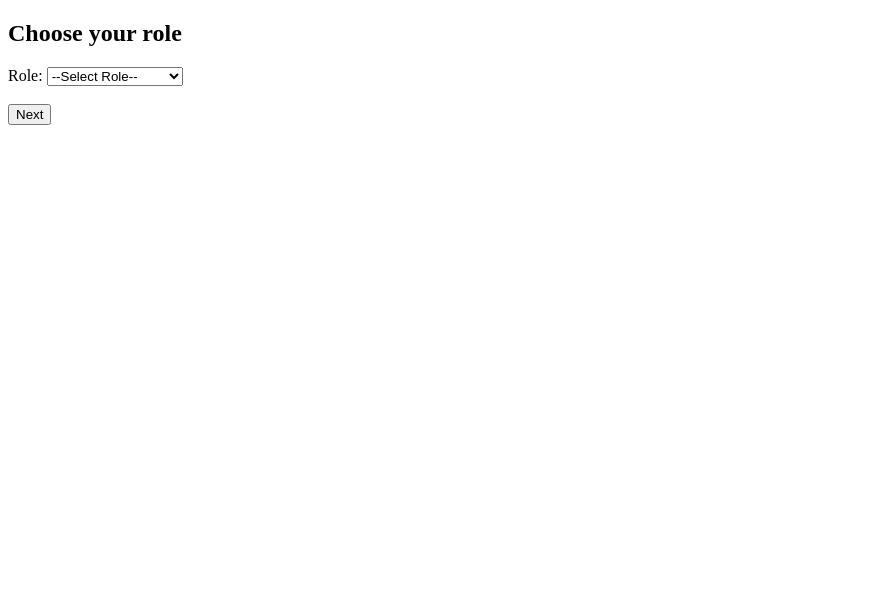
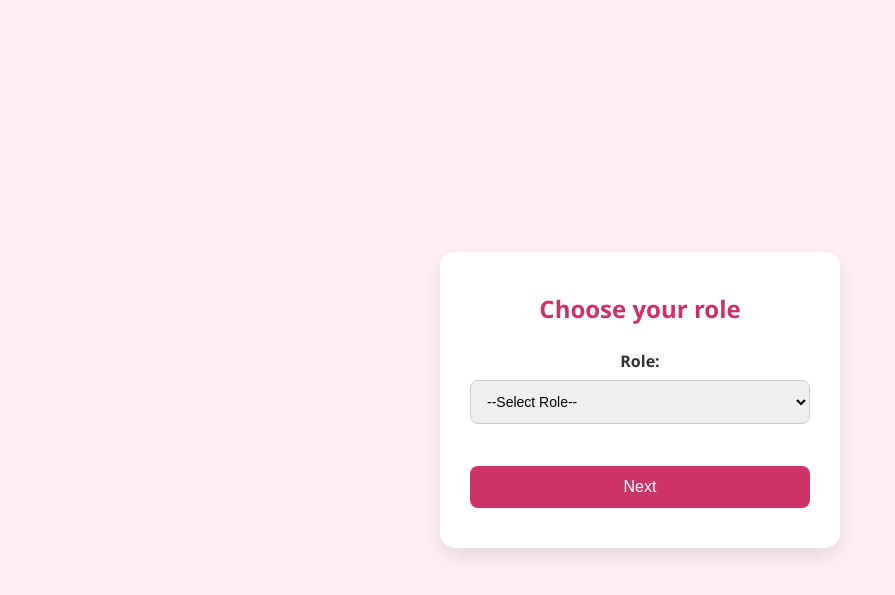
Before and after one commit to CynthiaWKamau/Postpartumwellnessapp, a PHP site: page /select_role.php in a window 1280 px wide. Shown: the top 595 px of the page, without its empty margins (0-895 px from the left). Run offline with PHP 8.4, Linux system fonts and the light colour scheme.

Commit message:
css customization of select role page

```diff
--- /dev/null
+++ b/Frontend/select_role.css
@@ -0,0 +1,65 @@
+* {
+    margin: 0;
+    padding: 0;
+    box-sizing: border-box;
+}
+
+body {
+    background-color: #fff0f5;
+    font-family: 'Segoe UI', sans-serif;
+    display: flex;
+    justify-content: center;
+    align-items: center;
+    height: 100vh;
+}
+
+/* Container */
+.signup-box {
+    background-color: #fff;
+    padding: 40px 30px;
+    border-radius: 15px;
+    box-shadow: 0 8px 20px rgba(0, 0, 0, 0.1);
+    width: 90%;
+    max-width: 400px;
+    text-align: center;
+}
+
+/* Heading */
+.signup-box h2 {
+    color: #cc3366;
+    margin-bottom: 25px;
+}
+
+/* Labels and Select */
+label {
+    display: block;
+    font-weight: 600;
+    margin-bottom: 8px;
+    color: #333;
+}
+
+select {
+    width: 100%;
+    padding: 12px;
+    font-size: 14px;
+    border: 1px solid #ccc;
+    border-radius: 8px;
+    margin-bottom: 20px;
+}
+
+/* Button */
+button {
+    background-color: #cc3366;
+    color: white;
+    padding: 12px 0;
+    width: 100%;
+    border: none;
+    border-radius: 8px;
+    font-size: 16px;
+    cursor: pointer;
+    transition: background-color 0.3s ease;
+}
+
+button:hover {
+    background-color: #b02b5a;
+}
--- a/Frontend/select_role.php
+++ b/Frontend/select_role.php
@@ -5,7 +5,7 @@
         <meta charset="UTF-8">
         <meta name="viewport" content="width=device-width, initial-scale=1.0">
         <title>Signup-Wellness Application</title>
-
+<link rel="stylesheet" href="select_role.css">
     </head>
     <body>
         <div class="signup-box">
```
